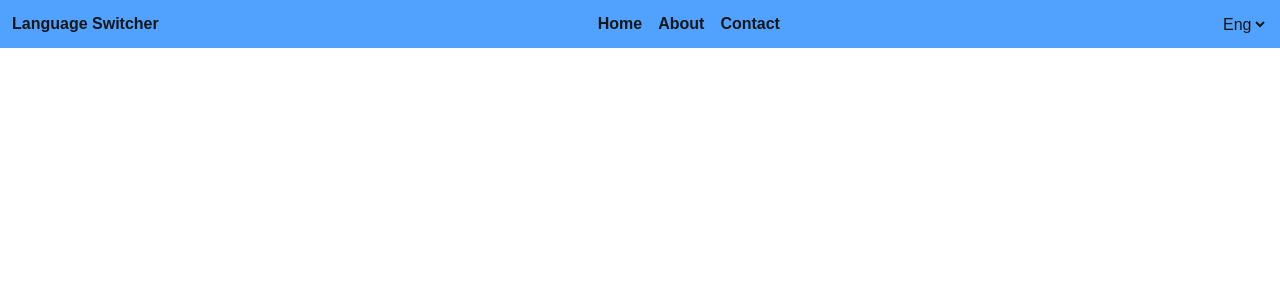
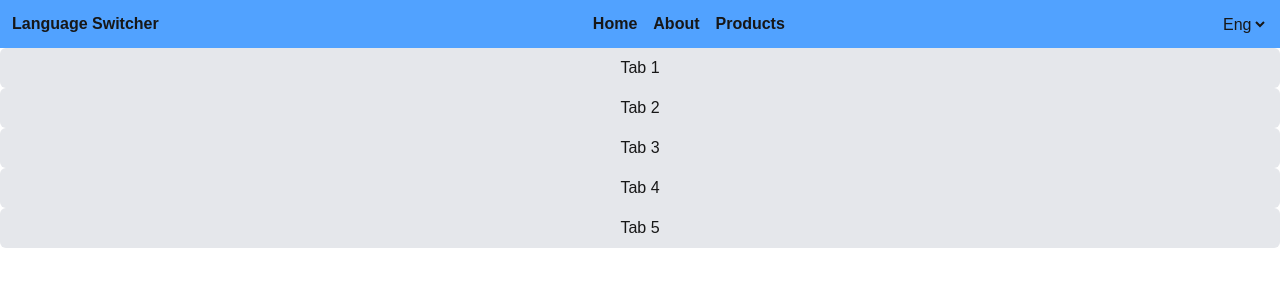
Before and after one commit to medha613/language-switcher, a Next.js app: page /en/products in a window 1280 px wide. Shown: the top 300 px of the page. Built offline with nearby package versions, Linux system fonts and the light colour scheme.

Commit message:
added code splitting

```diff
--- a/src/app/[locale]/products/page.jsx
+++ b/src/app/[locale]/products/page.jsx
@@ -1,7 +1,47 @@
-export default function ProductsPage(){
-    return(
+// implement useTranslation hook- make less important. but it make website irresponsive for that amount of time
+"use client";
+
+import { useState, useTransition } from "react";
+
+export default function ProductsPage() {
+  const [isPending, startTranslation] = useTransition();
+  const [selectedTab, setSelectedTab] = useState()
+  const [tabs, setTabs] = useState([
+    { id: 1, name: "Tab 1" },
+    { id: 2, name: "Tab 2" },
+    { id: 3, name: "Tab 3" },
+    { id: 4, name: "Tab 4" },
+    { id: 5, name: "Tab 5" },
+  ]);
+
+  if (isPending) {
+    return <div>Loading...</div>;
+  }
+  return (
+    <>
+     {tabs.map((tab) => (
         <>
-
+            <div key={tab.id} className="flex flex-col gap-2">
+                <button
+                onClick={() => {
+                    startTranslation(() => {
+                    setSelectedTab(tab.id);
+                    });
+                }}
+                className={`p-2 rounded-md ${
+                    selectedTab === tab.id ? "bg-blue-500" : "bg-gray-200"
+                }`}
+                >
+                {tab.name}
+                </button>
+                {/* {selectedTab === tab.id && (
+                <div className="p-4 bg-gray-100 border rounded-md">
+                    Content for {tab.name}
+                </div>
+                )} */}
+            </div>
         </>
-    )
+     ))}
+    </>
+  );
 }
--- a/src/app/header.jsx
+++ b/src/app/header.jsx
@@ -1,73 +1,14 @@
-"use client";
-
-import Link from "next/link";
-import { useParams, usePathname, useRouter } from "next/navigation";
-
-import { useTransition } from "react";
+import LangSwitcher from "@/components/LangSwitcher";
+import Logo from "@/components/Logo";
+import MainMenu from "@/components/MainMenu";
 
 export default function Header() {
-  const router = useRouter();
-  const pathname = usePathname();
-  const { locale } = useParams();
-
-  const [isPending, startTransition] = useTransition();
-
-  const getNewPathWithLocale = (locale) => {
-    const segments = pathname.split("/");
-
-    const supportedLocales = ["en", "de"];
-    const currentLocale = segments[1];
-    console.log(currentLocale, "CURRENT LOCALE");
-
-    if (supportedLocales.includes(currentLocale)) {
-      segments[1] = locale;
-    } else {
-      segments.splice(1, 0, locale);
-    }
-
-    return segments.join("/") || "/";
-  };
-
-  const handleLangSwitch = (e) => {
-    const newLocale = e.target.value;
-    const newPath = getNewPathWithLocale(newLocale);
-
-    startTransition(() => {
-      console.log(newPath);
-      router.replace(newPath);
-    });
-  };
-
-  // if (isPending) {
-  //   return <div>Loading.....</div>;
-  // }
-
   return (
     <div className=" bg-blue-400 p-3">
       <div className=" flex flex-row justify-between ">
-        <h2 className=" font-bold ">Language Switcher</h2>
-
-        <nav>
-          <ul className=" flex flex-row gap-4">
-            <Link className="font-bold" href="/">
-              Home
-            </Link>
-            <Link className="font-bold" href="/about">
-              About
-            </Link>
-            <Link className="font-bold" href="/about">
-              Contact
-            </Link>
-          </ul>
-        </nav>
-        {isPending ? (
-          <div>Loading.....</div>
-        ) : (
-          <select value={locale} onChange={handleLangSwitch} className="">
-            <option value="en">Eng</option>
-            <option value="de">De</option>
-          </select>
-        )}
+        <Logo />
+        <MainMenu />
+        <LangSwitcher />
       </div>
     </div>
   );
--- /dev/null
+++ b/src/components/LangSwitcher.jsx
@@ -0,0 +1,51 @@
+"use client"
+
+import Link from "next/link";
+import { useParams, usePathname, useRouter } from "next/navigation";
+
+import { useTransition } from "react";
+
+export default function LangSwitcher() {
+  const router = useRouter();
+  const pathname = usePathname();
+  const { locale } = useParams();
+
+  const [isPending, startTransition] = useTransition();
+
+  const getNewPathWithLocale = (locale) => {
+    const segments = pathname.split("/");
+
+    const supportedLocales = ["en", "de"];
+    const currentLocale = segments[1];
+
+    if (supportedLocales.includes(currentLocale)) {
+      segments[1] = locale;
+    } else {
+      segments.splice(1, 0, locale);
+    }
+
+    return segments.join("/") || "/";
+  };
+
+  const handleLangSwitch = (e) => {
+    const newLocale = e.target.value;
+    const newPath = getNewPathWithLocale(newLocale);
+
+    startTransition(() => {
+      console.log(newPath);
+      router.replace(newPath);
+    });
+  };
+  return (
+    <>
+      {isPending ? (
+        <div>Loading.....</div>
+      ) : (
+        <select value={locale} onChange={handleLangSwitch} className="">
+          <option value="en">Eng</option>
+          <option value="de">De</option>
+        </select>
+      )}
+    </>
+  );
+}
--- /dev/null
+++ b/src/components/Logo.jsx
@@ -0,0 +1,3 @@
+export default function Logo() {
+  return <h2 className=" font-bold ">Language Switcher</h2>;
+}
--- /dev/null
+++ b/src/components/MainMenu.jsx
@@ -0,0 +1,20 @@
+import Link from "next/link";
+export default function MainMenu() {
+  return (
+    <>
+      <nav className=" flex flex-row gap-4">
+
+          <Link className="font-bold" href="/">
+            Home
+          </Link>
+          <Link className="font-bold" href="/about">
+            About
+          </Link>
+          <Link className="font-bold" href="/products">
+            Products
+          </Link>
+
+      </nav>
+    </>
+  );
+}
```
